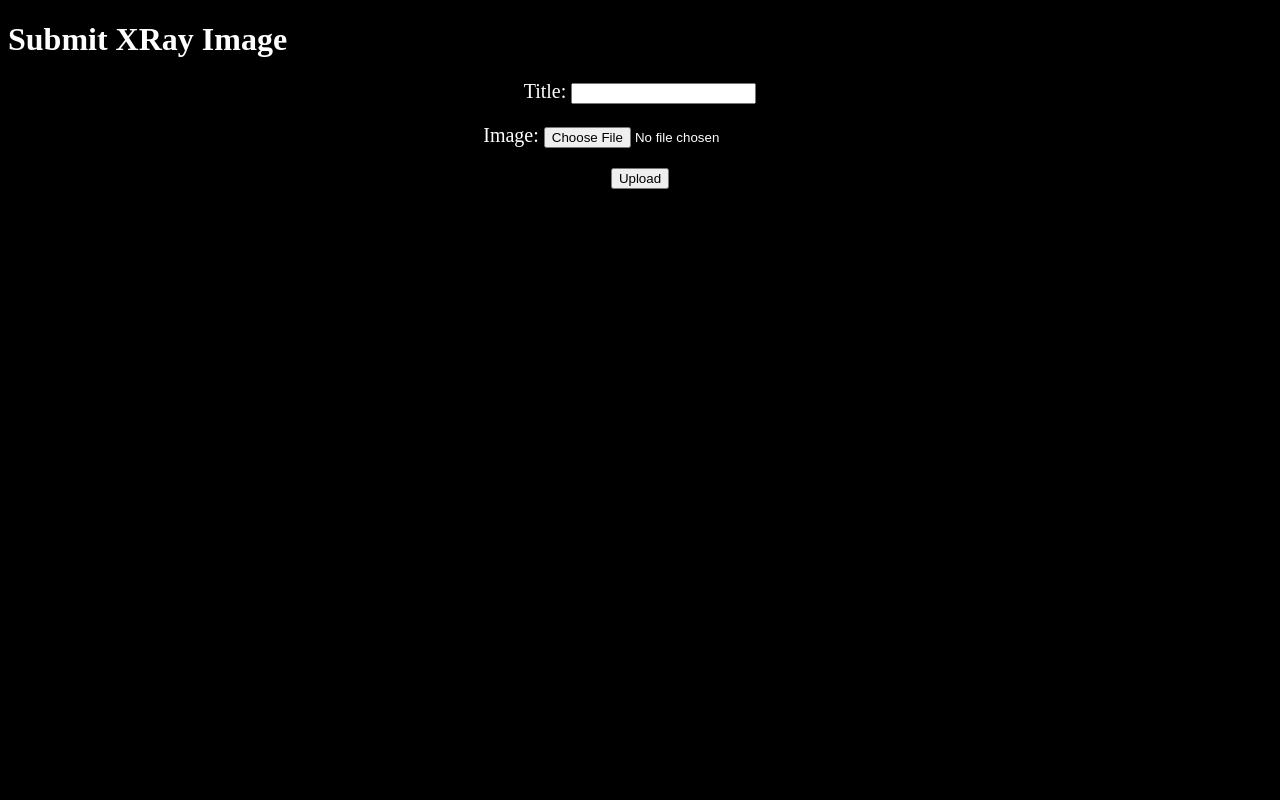
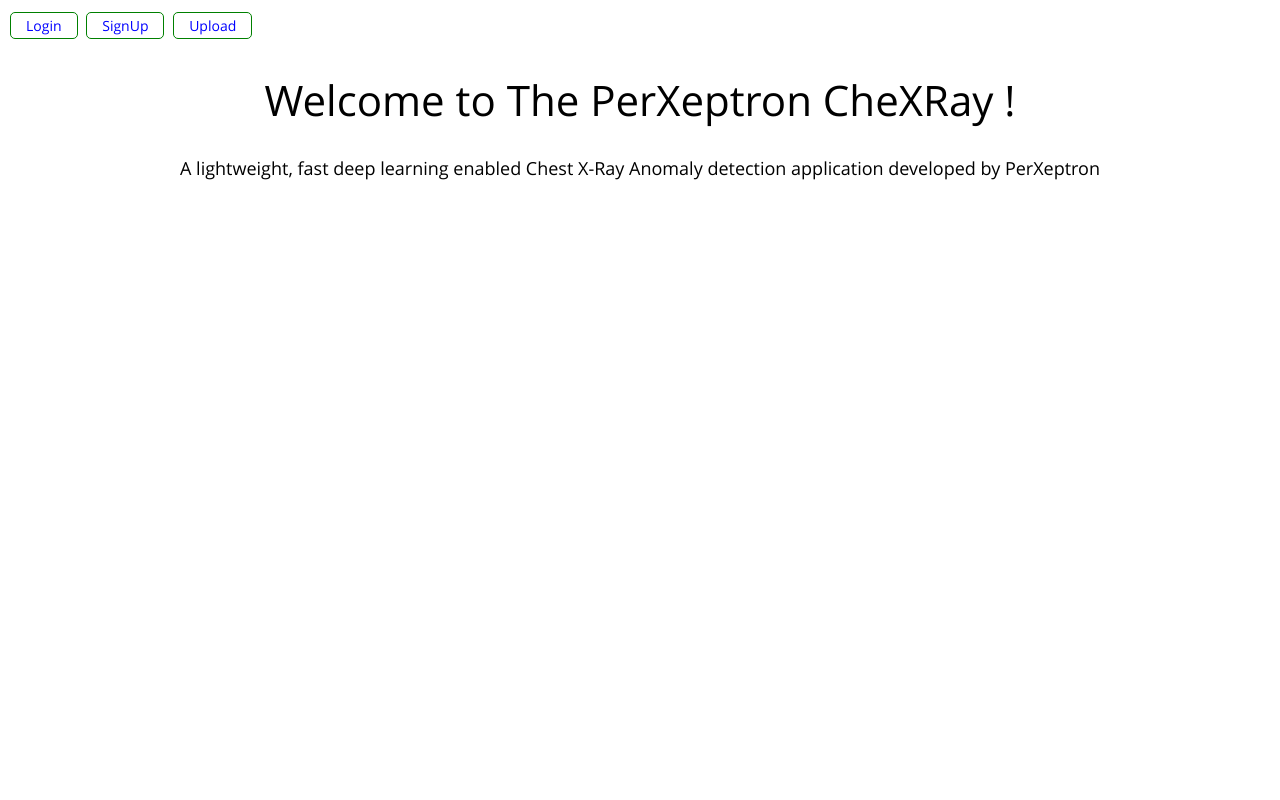
Before and after one commit to PerXeptron/X-Ray-Backend-Dev, a Django app: page /chexray/ in a window 1280 px wide. Run offline with Django 3.2, Linux system fonts and the light colour scheme.

Commit message:
Broken commit

```diff
--- a/XBackend/samplexray/models.py
+++ b/XBackend/samplexray/models.py
@@ -1,4 +1,5 @@
 from django.db import models
+from django.contrib.auth.models import User
 
 # Create your models here.
 """
@@ -10,7 +11,7 @@ class XRaySample(models.Model):
 	title = models.CharField(max_length = 50, null = False, blank = False)
 	image = models.ImageField(upload_to='images/', null = False, blank = False)
 	date_posted = models.DateTimeField(auto_now_add = True, verbose_name = "date posted")
-	slug = models.SlugField(blank = True, unique = True)
+	userperson = models.ForeignKey(User, on_delete=models.CASCADE, default=None)
 
 	def __str__(self):
 		return self.title
--- /dev/null
+++ b/XBackend/samplexray/static/css/main.css
@@ -0,0 +1,147 @@
+@font-face {
+    font-family: 'Open Sans';
+    font-style: normal;
+    font-weight: 900;
+    src: local('Open Sans'), local('OpenSans'), url('http://themes.googleusercontent.com/static/fonts/opensans/v5/cJZKeOuBrn4kERxqtaUH3T8E0i7KZn-EPnyo3HZu7kw.woff') format('woff');
+  }
+  body{
+    font-family: "Open Sans";
+    font-size: 18px;
+    color: black;
+    /*background-image: url("/static/images/background.jpeg");*/
+    background-position: bottom;
+  }
+
+  a:link {
+    color: blue;
+  }
+
+  a:hover {
+    color: tomato;
+  }
+
+  input[type=text] {
+    width: 100%;
+    padding: 12px 20px;
+    margin: 8px 0;
+    border-radius: 10px;
+    border: 2px solid lightblue;
+    box-sizing: border-box;
+    color: black;
+    font-size : 18px;
+    font-family: "Open Sans";
+  }
+
+  input[type=text]:focus {
+    background-color: lightblue;
+  }
+
+  input[type=password] {
+    width: 100%;
+    padding: 12px 20px;
+    margin: 8px 0;
+    border-radius: 10px;
+    border: 2px solid lightblue;
+    box-sizing: border-box;
+    color: black;
+  }
+
+
+  textarea {
+    width: 100%;
+    height: 300px;
+    padding: 12px 20px;
+    box-sizing: border-box;
+    border: 2px solid lightblue;
+    border-radius: 10px;
+    background-color: #f8f8f8;
+    resize: none;
+    color: black;
+    font-size : 16px;
+    font-family: "Open Sans";
+  }
+
+  input[type=submit] {
+    background-color: white; /* Green */
+    border: 1px solid tomato;
+    border-radius: 5px;
+    color: black;
+    padding: 5px 10px;
+    text-align: center;
+    text-decoration: none;
+    display: inline-block;
+    font-family: "Open Sans";
+    font-size: 14px;
+    margin: 4px 2px;
+    transition-duration: 0.4s;
+    cursor: pointer;
+  }
+
+  input[type=submit]:hover{
+    background-color: tomato;
+    color: white;
+  }
+
+  table {
+    border-collapse: collapse;
+    width: 100%;
+    margin-left: 100px;
+    margin-right: 100px;
+  }
+
+  th, td{
+    font-family: "Open Sans";
+    font-size: 18px;
+    color: black;
+    padding: 6px;
+    text-align: left;
+    border-bottom: 1px solid #ddd;
+  }
+
+  h1 {
+    font-family:"Open Sans";
+    color: black;
+    text-align: center;
+    font-size: 42px;
+  }
+
+  h3 {
+    font-family: "Open Sans";
+    color: black;
+    text-align: center;
+    font-size: 22px;
+  }
+
+  h4 {
+    font-family: "Open Sans";
+    color : black;
+    text-align: center;
+    font-size: 18px;
+  }
+
+  p {
+    font-family: "Open Sans";
+    font-size: 18px;
+    display: inline-block;
+  }
+
+  .btn-primary {
+    background-color: white; /* Green */
+    border: 1px solid green;
+    border-radius: 5px;
+    color: black;
+    padding: 3px 10px;
+    text-align: center;
+    text-decoration: none;
+    display: inline-block;
+    font-family: "Open Sans";
+    font-size: 14px;
+    margin: 4px 2px;
+    transition-duration: 0.4s;
+    cursor: pointer;
+  }
+
+  .btn-primary:hover{
+    background-color: green;
+    color: white;
+  }
--- /dev/null
+++ b/XBackend/samplexray/templates/samplexray/base.html
@@ -0,0 +1,6 @@
+{% load static %}
+<body>
+  <link rel="stylesheet" type="text/css" href="{% static 'css/main.css' %}">
+</body>
+{% block content %}
+{% endblock %}
--- a/XBackend/samplexray/templates/samplexray/index.html
+++ b/XBackend/samplexray/templates/samplexray/index.html
@@ -1,29 +1,18 @@
-<!DOCTYPE html>
-<html lang="en">
-
-<style>
-  body {
-    background-color: black;
-    color: white;
-  }
-  p {
-    text-align: center;
-    font-size: 20px;
-  }
-  button {
-
-  }
-</style>
+{% extends 'samplexray/base.html' %}
+{% block content %}
+  <style>
+    .btn-primary{
+      padding: 3px 15px;
+      border: 1px solid green;
+    }
+  </style>
 <head>
     <meta charset="UTF-8">
-    <title>Submit XRay Image</title>
-</head>
-<body>
-  <h1>Submit XRay Image</h1>
-    <form method = "post" enctype="multipart/form-data">
-        {% csrf_token %}
-        {{ form.as_p }}
-        <center><button type="submit">Upload</button></center>
-    </form>
-</body>
-</html>
+    <title>PerXeptron CheXRay</title>
+    <a class='btn btn-primary' href="{% url 'samplexray:login' %}">Login</a>
+    <a class='btn btn-primary' href="{% url 'samplexray:signup' %}">SignUp</a>
+    <a class='btn btn-primary' href="{% url 'samplexray:anonupload' %}">Upload</a>
+    <h1>Welcome to The PerXeptron CheXRay !</h1>
+    <h4>A lightweight, fast deep learning enabled Chest X-Ray Anomaly detection application developed by PerXeptron</h4><br>
+<head>
+{% endblock %}
--- a/XBackend/samplexray/urls.py
+++ b/XBackend/samplexray/urls.py
@@ -5,5 +5,13 @@ from . import views
 
 app_name = 'samplexray'
 urlpatterns = [
-    path('', views.xrayInput, name='index'),
+    path('', views.index, name='index'),
+    path('signup/', views.signup, name='signup'),
+    path('login/', views.login, name='login'),
+    path('logout/', views.logout, name='logout'),
+    path('profile/<int:user_id>/', views.profile, name='profile'),
+    path('profile/<int:user_id>/results/<int:xray_id>/', views.predict, name='predict'),
+    path('results/<int:xray_id>/', views.anonpredict, name='anonpredict'),
+    path('profile/<int:user_id>/upload/', views.xrayupload, name='upload'),
+    path('upload/', views.xrayanonupload, name='anonupload'),
 ]
--- a/XBackend/samplexray/views.py
+++ b/XBackend/samplexray/views.py
@@ -1,17 +1,157 @@
 from django.http import HttpResponse, HttpResponseRedirect
 from django.shortcuts import render, redirect, reverse, get_object_or_404
-from .forms import *
-from .models import *
+from django.contrib.auth import login as auth_login
+from django.contrib.auth import logout as auth_logout
+from django.contrib.auth.models import AnonymousUser, User
+from django.contrib.auth.forms import UserCreationForm, AuthenticationForm
+from django.contrib.auth.decorators import login_required
+from django.utils import timezone
 # Create your views here.
 
-def xrayInput(request):
+from .forms import XrayForm
+from .models import XRaySample
+
+from keras.models import load_model
+from keras.preprocessing import image
+import keras.backend.tensorflow_backend as tb
+import tensorflow as tf
+import h5py
+import numpy as np
+import os
+
+def index(request):
+    return render(request, 'samplexray/index.html')
+
+def signup(request):
+    if request.method == "POST":
+        form = UserCreationForm(request.POST)
+        if form.is_valid():
+            user = form.save()
+            #log in the user too !
+            return redirect("samplexray:login")
+    else:
+        form = UserCreationForm()
+    return render(request, 'samplexray/signup.html', {'form' : form})
+
+
+def login(request):
+
+    if request.method == 'POST':
+        form = AuthenticationForm(data=request.POST)
+        if form.is_valid():
+            user = form.get_user()
+            auth_login(request, user)
+            if 'next' in request.POST:
+                return redirect(request.POST.get('next'))
+            return HttpResponseRedirect(reverse('samplexray:profile', args=(user.id,)))
+    else:
+        form = AuthenticationForm()
+    return render(request, 'samplexray/login.html', {'form' : form})
+
+@login_required(login_url='/samplexray/login/')
+def logout(request):
+    auth_logout(request)
+    return HttpResponseRedirect(reverse('samplexray:index'))
+
+@login_required(login_url='/samplexray/login/')
+def profile(request, user_id):
+    if(user_id == request.user.id):
+        user = get_object_or_404(User, pk=user_id)
+        pastxrays = user.xraysample_set.all().order_by('-date_posted')
+        return render(request, 'samplexray/profile.html', {"user" : user, 'pastxrays' : pastxrays})
+    else:
+        return HttpResponse("Bad Request")
+
+
+@login_required(login_url='/samplexray/login/')
+def xrayupload(request, user_id):
+
+	if(user_id == request.user.id):
+		user = get_object_or_404(User, pk=user_id)
+		if request.method == 'POST':
+			form = XrayForm(request.POST, request.FILES)
+			if form.is_valid():
+				xrayTitle = form.cleaned_data['title']
+				xrayImage = form.cleaned_data['image']
+				xrayUser = user
+				xrayDate_posted = timezone.now()
+				newxray = XRaySample(title = xrayTitle, date_posted = xrayDate_posted, userperson = xrayUser, image = xrayImage)
+				newxray.save()
+				return HttpResponseRedirect(reverse('samplexray:predict', args=(newxray.id,)))
+		else:
+			form = XrayForm()
+
+		return render(request, 'samplexray/upload.html', {'form' : form})
+
+def xrayanonupload(request):
+	"""
+		AnonymousUser is User 1
+	"""
+	#anonuser = get_object_or_404(User, pk=1)
 
 	if request.method == 'POST':
 		form = XrayForm(request.POST, request.FILES)
+		anonuser = get_object_or_404(User, pk=1)
 		if form.is_valid():
-			xrayObject = form.save()
-
-		#return HttpResponseRedirect(reverse('classify', args=(gesture.id,)))
+			xrayTitle = form.cleaned_data['title']
+			xrayImage = form.cleaned_data['image']
+			xrayUser = anonuser
+			xrayDate_posted = timezone.now()
+			newxray = XRaySample(title = xrayTitle, date_posted = xrayDate_posted, userperson = xrayUser, image = xrayImage)
+			newxray.save()
+			return HttpResponseRedirect(reverse('samplexray:anonpredict', args=(newxray.id,)))
 	else:
 		form = XrayForm()
-	return render(request, 'samplexray/index.html', {'form' : form})
+	return render(request, 'samplexray/upload.html', {'form' : form})
+
+
+@login_required(login_url='/samplexray/login/')
+def predict(request, user_id, xray_id):
+
+	xraysampleobj = get_object_or_404(XRaySample, pk=xray_id)
+	if request.user.id == xraysampleobj.userperson.id:
+		cwd = os.getcwd()
+		path = os.path.join(cwd + "\\Gestures_CNN_4_fine_tuned_mulltilabel.h5")
+		tb._SYMBOLIC_SCOPE.value = True
+		xray_classifier_model = tf.keras.models.load_model(path, compile=False)
+
+		loaded_image = image.load_img(os.path.join(cwd + xraysampleobj.image.url), target_size=(224, 224), color_mode='rgb')
+		img_tensor = image.img_to_array(loaded_image)[:,:,:3]
+		img_tensor = np.expand_dims(img_tensor, axis=0)
+		img_tensor /= 255.
+		prediction = xray_classifier_model.predict(img_tensor)
+
+		anomaly_indices = {0 : 'cool', 1 : 'fist', 2 : 'ok', 3 : 'stop', 4 : 'yo'}
+
+		predict = np.argmax(prediction)
+		gestureclass = anomaly_indices[predict]
+		return render(request, 'samplexray/anonresult.html', {'xrayobj' : xraysampleobj, 'prediction' : prediction, 'anomaly_indices' : anomaly_indices})
+	else :
+		return HttpResponse("Un-Authorized BAD REQUEST")
+
+def anonpredict(request, xray_id):
+	"""
+		AnonymousUser is User 1
+	"""
+	#anonuser = get_object_or_404(User, pk=1)
+
+	xraysampleobj = get_object_or_404(XRaySample, pk=xray_id)
+	if xraysampleobj.userperson.id == 1 or request.user.id == xraysampleobj.userperson.id:
+		cwd = os.getcwd()
+		path = os.path.join(cwd + "\\Gestures_CNN_4_fine_tuned_mulltilabel.h5")
+		tb._SYMBOLIC_SCOPE.value = True
+		xray_classifier_model = tf.keras.models.load_model(path, compile=False)
+
+		loaded_image = image.load_img(os.path.join(cwd + xraysampleobj.image.url), target_size=(224, 224), color_mode='rgb')
+		img_tensor = image.img_to_array(loaded_image)[:,:,:3]
+		img_tensor = np.expand_dims(img_tensor, axis=0)
+		img_tensor /= 255.
+		prediction = xray_classifier_model.predict(img_tensor)
+
+		anomaly_indices = {0 : 'cool', 1 : 'fist', 2 : 'ok', 3 : 'stop', 4 : 'yo'}
+
+		predict = np.argmax(prediction)
+		gestureclass = anomaly_indices[predict]
+		return render(request, 'samplexray/anonresult.html', {'xrayobj' : xraysampleobj, 'prediction' : prediction, 'anomaly_indices' : anomaly_indices})
+	else :
+		return HttpResponse("Un-Authorized BAD REQUEST")
```
Also changed, not shown: XBackend/samplexray/templates/samplexray/anonresult.html (added, +31 -0 lines), XBackend/samplexray/templates/samplexray/login.html (added, +22 -0 lines), XBackend/samplexray/templates/samplexray/profile.html (added, +20 -0 lines), XBackend/samplexray/templates/samplexray/signup.html (added, +12 -0 lines), XBackend/samplexray/templates/samplexray/upload.html (added, +25 -0 lines), XBackend/media/images/cool_1.jpg (added), XBackend/media/images/cool_19.jpg (added), XBackend/media/images/cool_1_DQbziEf.jpg (added), XBackend/media/images/cool_1_dkswK7e.jpg (added), XBackend/media/images/cool_8.jpg (added), XBackend/samplexray/migrations/0002_remove_xraysample_slug.py (added), XBackend/samplexray/migrations/0003_xraysample_userperson.py (added), XBackend/samplexray/static/images/background.jpeg (added), 1 other file.
